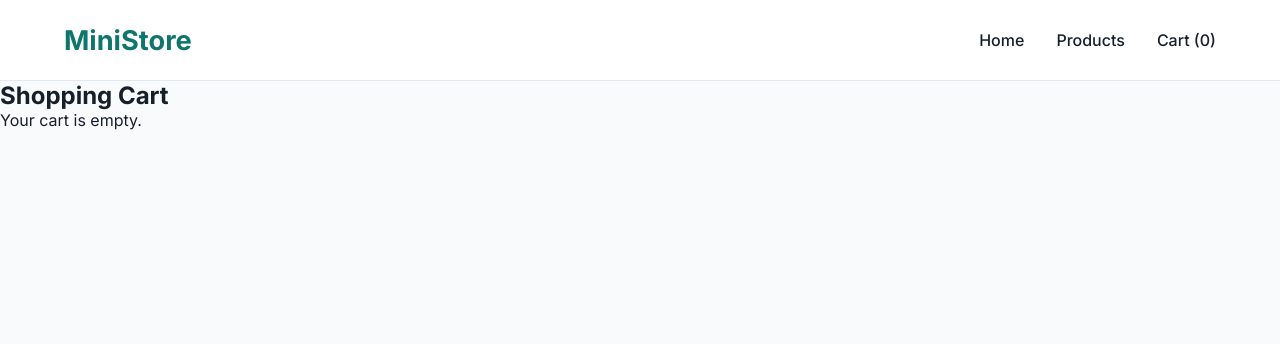
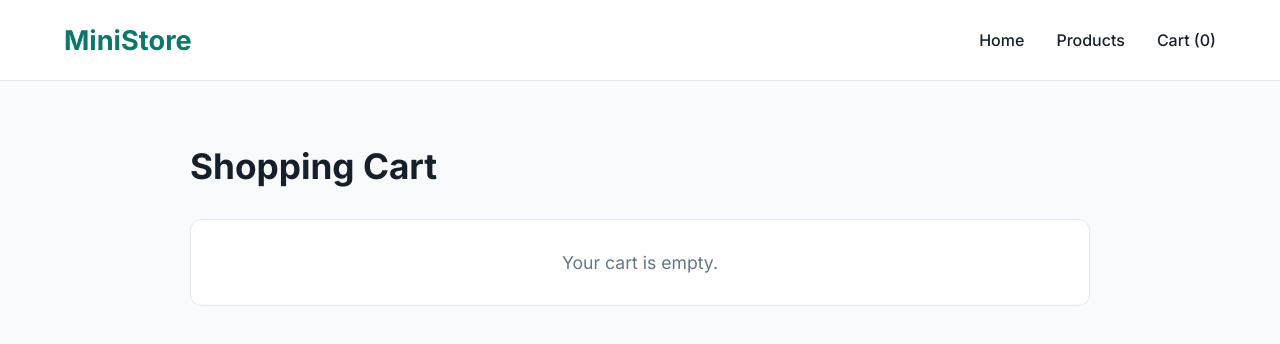
Before and after one commit to ManyataDhakal/mini-product-store, a React (Create React App) app: page /cart in a window 1280 px wide. Shown: the top 344 px of the page. Built offline with nearby package versions, Linux system fonts and the light colour scheme.

Commit message:
Style shopping cart

```diff
--- a/src/App.css
+++ b/src/App.css
@@ -353,3 +353,69 @@ body {
 .back-btn:hover {
   background: var(--primary-dark);
 }
+
+/* CART STYLING */
+.cart-page {
+  padding: 4rem 0;
+}
+
+.cart-container {
+  width: 90%;
+  max-width: 900px;
+  margin: auto;
+}
+
+.cart-container h2 {
+  font-size: 2.2rem;
+  margin-bottom: 2rem;
+}
+
+.cart-container > p {
+  background: var(--white);
+  border: 1px solid var(--border);
+  border-radius: 0.7rem;
+  padding: 2rem;
+  text-align: center;
+  color: var(--gray);
+  font-size: 1.1rem;
+}
+
+.cart-item{
+  background: var(--white);
+  border: 1px solid var(--border);
+  border-radius: 0.7rem;
+  padding: 1.2rem 1.5rem;
+  margin-bottom: 1rem;
+  display: flex;
+  align-items: center;
+  justify-content: space-between;
+}
+
+.cart-item p {
+  font-size: 1rem;
+  font-weight: 500;
+}
+
+.remove-btn{
+  background: var(--white);
+  color: var(--primary);
+  border: 1px solid var(--primary);
+  padding: 0.6rem 1rem;
+  border-radius: 0.4rem;
+  font-size: 0.9rem;
+  font-weight: 600;
+  cursor: pointer;
+  transition: 0.3s ease;
+}
+
+.remove-btn:hover {
+  background: var(--primary);
+  color: var(--white);
+}
+
+.cart-total {
+  text-align: right;
+  font-size: 1.3rem;
+  margin-top: 1.5rem;
+  color: var(--dark);
+}
--- a/src/components/Cart.js
+++ b/src/components/Cart.js
@@ -1,5 +1,5 @@
 import { useSelector, useDispatch } from "react-redux";
-import { useMemo } from 'react';
+import { useMemo } from "react";
 function Cart() {
   const cart = useSelector((state) => state.cart);
 
@@ -19,25 +19,33 @@ function Cart() {
   };
 
   return (
-    <div>
+    <main className="cart-page">
+      <div className="cart-container">
         <h2>Shopping Cart</h2>
+
         {cart.length === 0 ? (
           <p>Your cart is empty.</p>
         ) : (
           cart.map((cartItem, index) => (
-          <div key={index}>
+            <div className="cart-item" key={index}>
               <p>
                 {cartItem.title} - ${cartItem.price}
               </p>
-          <button onClick={() => removeHandler(index)}>Remove</button>
+              <button
+                className="remove-btn"
+                onClick={() => removeHandler(index)}
+              >
+                Remove
+              </button>
             </div>
           ))
         )}
-
         {cart.length > 0 && (
-        <h3>Total: ${total.toFixed(2)}</h3>
+          <h3 className="cart-total">Total: ${total.toFixed(2)}</h3>
         )}
       </div>
+    </main>
   );
 }
+
 export default Cart;
```
Lines whose indentation alone changed are shown as unchanged.
